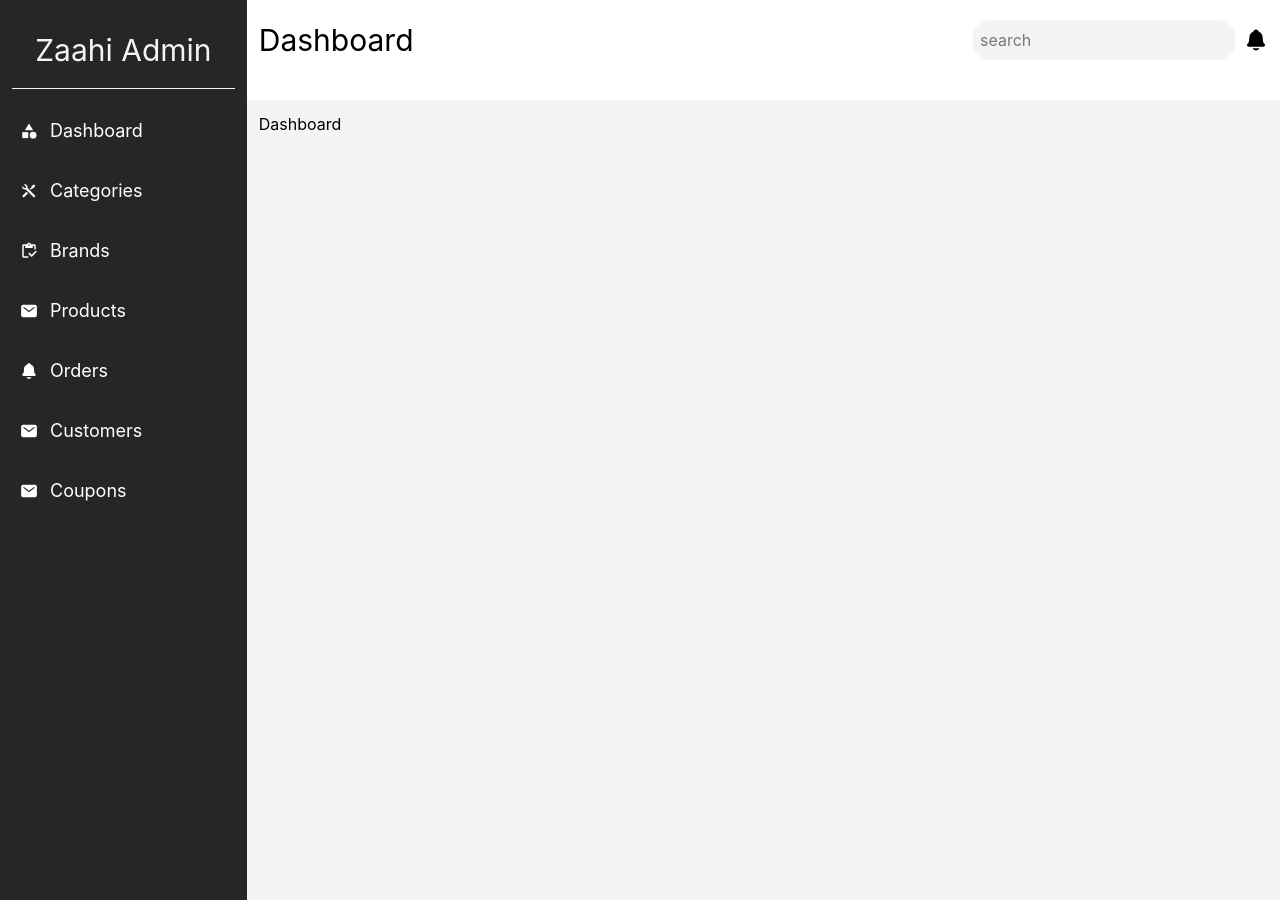
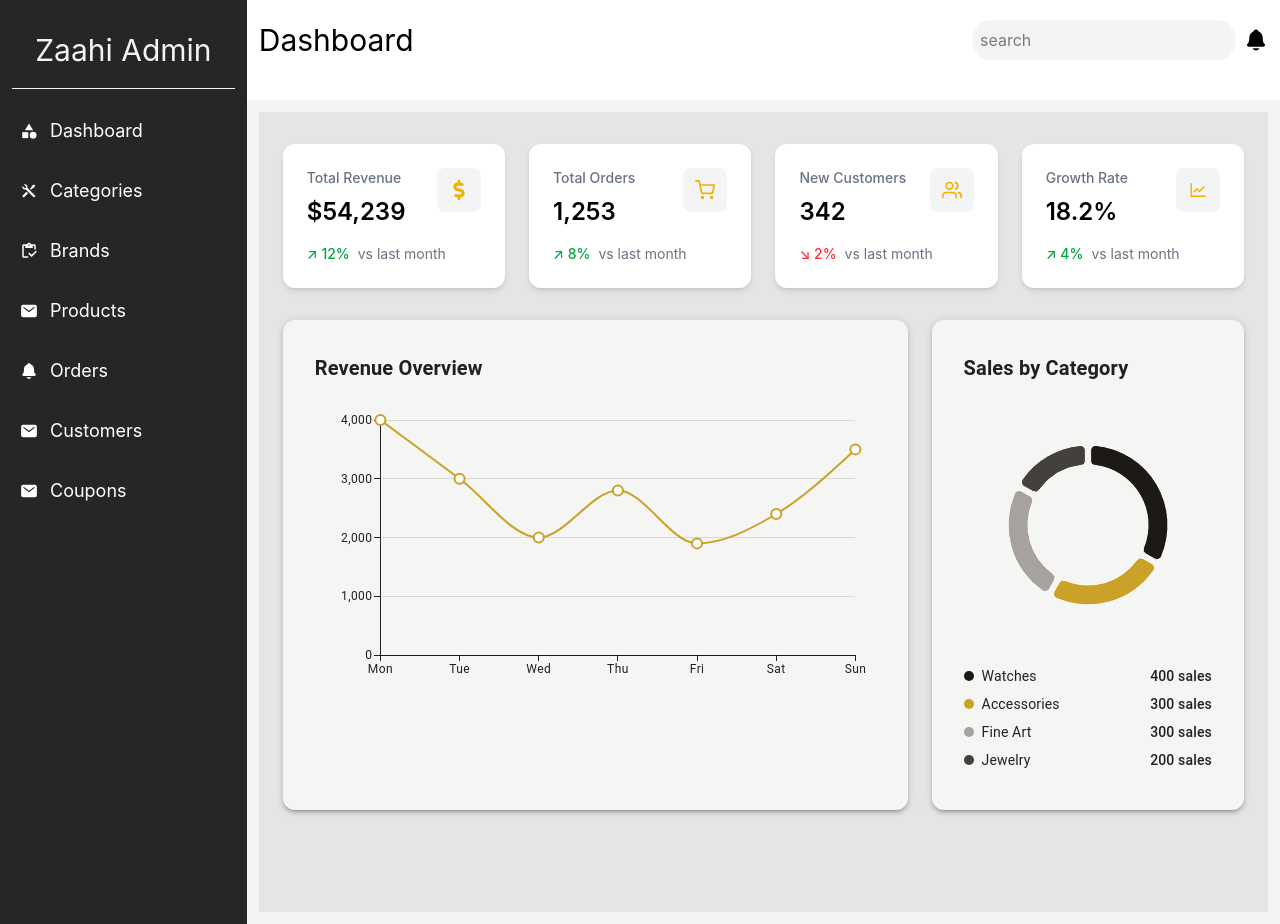
Before and after one commit to Tron-Technolegies/zaahi-admin, a React (Vite) app: page / in a window 1280 px wide. Before the commit the page ends 900 px from the top, so only its background shows below. Built offline with nearby package versions, Linux system fonts and the light colour scheme.

Commit message:
Brands Coupons and Dashboard Completed

```diff
--- a/package.json
+++ b/package.json
@@ -14,6 +14,7 @@
     "@emotion/styled": "^11.14.1",
     "@mui/icons-material": "^7.3.8",
     "@mui/material": "^7.3.8",
+    "@mui/x-charts": "^8.27.0",
     "@tailwindcss/vite": "^4.2.1",
     "react": "^19.2.0",
     "react-dom": "^19.2.0",
--- a/src/components/Brands/BrandDialog.jsx
+++ b/src/components/Brands/BrandDialog.jsx
@@ -67,7 +67,7 @@ export default function BrandDialog({ open, handleClose }) {
         }}
       >
         <input
-          className='p-2 bg-gray-100 rounded-md outline-none w-[220px] text-center font-medium'
+          className='p-2 bg-gray-100 rounded-md outline-none w-55 text-center font-medium'
           placeholder='Enter brand name'
           value={brandName}
           onChange={(e) => setBrandName(e.target.value)}
--- /dev/null
+++ b/src/components/Dashboard/DashboardCard.jsx
@@ -0,0 +1,31 @@
+import React from 'react';
+
+const DashboardCard = ({ title, value, percentage, isPositive, icon }) => {
+  return (
+    <div className='bg-white rounded-xl p-6 shadow-md hover:shadow-lg transition duration-300 w-full'>
+      <div className='flex justify-between items-start'>
+        <div>
+          <p className='text-gray-500 text-sm font-medium'>{title}</p>
+          <h2 className='text-2xl font-semibold mt-2'>{value}</h2>
+        </div>
+
+        <div className='bg-gray-100 p-3 rounded-lg text-yellow-500 text-xl'>
+          {icon}
+        </div>
+      </div>
+
+      <div className='flex items-center gap-2 mt-4 text-sm'>
+        <span
+          className={`font-medium ${
+            isPositive ? 'text-green-600' : 'text-red-500'
+          }`}
+        >
+          {isPositive ? '↗' : '↘'} {percentage}
+        </span>
+        <span className='text-gray-500'>vs last month</span>
+      </div>
+    </div>
+  );
+};
+
+export default DashboardCard;
--- /dev/null
+++ b/src/components/Dashboard/DashboardStats.jsx
@@ -0,0 +1,49 @@
+import React from 'react';
+import { FaDollarSign } from 'react-icons/fa';
+import { FiShoppingCart, FiUsers } from 'react-icons/fi';
+import { AiOutlineLineChart } from 'react-icons/ai';
+import DashboardCard from './DashboardCard';
+
+const DashboardStats = () => {
+  const statsData = [
+    {
+      title: 'Total Orders',
+      value: '1,253',
+      percentage: '8%',
+      isPositive: true,
+      icon: <FiShoppingCart />,
+    },
+    {
+      title: 'New Customers',
+      value: '342',
+      percentage: '2%',
+      isPositive: false,
+      icon: <FiUsers />,
+    },
+    {
+      title: 'Growth Rate',
+      value: '18.2%',
+      percentage: '4%',
+      isPositive: true,
+      icon: <AiOutlineLineChart />,
+    },
+  ];
+
+  return (
+    <div className='grid grid-cols-1 md:grid-cols-2 lg:grid-cols-4 gap-6'>
+      <DashboardCard
+        title='Total Revenue'
+        value='$54,239'
+        percentage='12%'
+        isPositive={true}
+        icon={<FaDollarSign />}
+      />
+
+      {statsData.map((item, index) => (
+        <DashboardCard key={index} {...item} />
+      ))}
+    </div>
+  );
+};
+
+export default DashboardStats;
--- /dev/null
+++ b/src/components/Dashboard/RevenueChart.jsx
@@ -0,0 +1,49 @@
+import * as React from 'react';
+import { Card, CardContent, Typography } from '@mui/material';
+import { LineChart } from '@mui/x-charts/LineChart';
+
+const COLORS = {
+  gold: '#C9A227',
+  lightBg: '#F5F5F4',
+};
+
+const RevenueChart = () => {
+  const data = [4000, 3000, 2000, 2800, 1900, 2400, 3500];
+
+  return (
+    <Card
+      sx={{
+        borderRadius: 3,
+        boxShadow: 3,
+        backgroundColor: COLORS.lightBg,
+        p: 2,
+      }}
+    >
+      <CardContent>
+        <Typography variant='h6' fontWeight={600} mb={2}>
+          Revenue Overview
+        </Typography>
+
+        <LineChart
+          height={300}
+          series={[
+            {
+              data: data,
+              color: COLORS.gold,
+              area: false,
+            },
+          ]}
+          xAxis={[
+            {
+              scaleType: 'point',
+              data: ['Mon', 'Tue', 'Wed', 'Thu', 'Fri', 'Sat', 'Sun'],
+            },
+          ]}
+          grid={{ vertical: false, horizontal: true }}
+        />
+      </CardContent>
+    </Card>
+  );
+};
+
+export default RevenueChart;
--- /dev/null
+++ b/src/components/Dashboard/SalesCategory.jsx
@@ -0,0 +1,85 @@
+import * as React from 'react';
+import { Card, CardContent, Typography, Box, Stack } from '@mui/material';
+import { PieChart } from '@mui/x-charts/PieChart';
+
+const COLORS = {
+  gold: '#C9A227',
+  black: '#1C1917',
+  gray: '#A8A29E',
+  darkGray: '#44403C',
+  lightBg: '#F5F5F4',
+};
+
+const salesData = [
+  { id: 0, value: 400, label: 'Watches', color: COLORS.black },
+  { id: 1, value: 300, label: 'Accessories', color: COLORS.gold },
+  { id: 2, value: 300, label: 'Fine Art', color: COLORS.gray },
+  { id: 3, value: 200, label: 'Jewelry', color: COLORS.darkGray },
+];
+
+const SalesCategory = () => {
+  return (
+    <Card
+      sx={{
+        borderRadius: 3,
+        boxShadow: 3,
+        backgroundColor: COLORS.lightBg,
+        p: 2,
+      }}
+    >
+      <CardContent>
+        <Typography variant='h6' fontWeight={600} mb={2}>
+          Sales by Category
+        </Typography>
+
+        <Box display='flex' justifyContent='center'>
+          <PieChart
+            series={[
+              {
+                data: salesData,
+                innerRadius: 60,
+                outerRadius: 80,
+                paddingAngle: 3,
+                cornerRadius: 5,
+              },
+            ]}
+            width={250}
+            height={250}
+            slotProps={{
+              legend: { hidden: true },
+            }}
+          />
+        </Box>
+
+        <Stack spacing={1} mt={2}>
+          {salesData.map((item) => (
+            <Box
+              key={item.id}
+              display='flex'
+              justifyContent='space-between'
+              alignItems='center'
+            >
+              <Box display='flex' alignItems='center' gap={1}>
+                <Box
+                  sx={{
+                    width: 10,
+                    height: 10,
+                    borderRadius: '50%',
+                    backgroundColor: item.color,
+                  }}
+                />
+                <Typography variant='body2'>{item.label}</Typography>
+              </Box>
+
+              <Typography variant='body2' fontWeight={500}>
+                {item.value} sales
+              </Typography>
+            </Box>
+          ))}
+        </Stack>
+      </CardContent>
+    </Card>
+  );
+};
+
+export default SalesCategory;
--- a/src/pages/brands/Brands.jsx
+++ b/src/pages/brands/Brands.jsx
@@ -9,7 +9,7 @@ export default function Brands() {
   return (
     <>
       <div className='flex justify-between mb-5'>
-        <h1>Brands</h1>
+        <h1 className='text-3xl font-semibold'>Brands</h1>
 
         <button
           onClick={() => setOpen(true)}
--- a/src/pages/coupons/Coupons.jsx
+++ b/src/pages/coupons/Coupons.jsx
@@ -10,7 +10,7 @@ export default function Coupons() {
   return (
     <>
       <div className='flex justify-between mb-5'>
-        <h1>Brands</h1>
+        <h1 className='text-3xl font-semibold'>Coupons</h1>
 
         <button
           onClick={() => setOpen(true)}
--- a/src/pages/dashboard/Dashboard.jsx
+++ b/src/pages/dashboard/Dashboard.jsx
@@ -1,5 +1,34 @@
-import React from "react";
+import React from 'react';
+import { Box, Container } from '@mui/material';
+import DashboardStats from '../../components/Dashboard/DashboardStats';
+import RevenueChart from '../../components/Dashboard/RevenueChart';
+import SalesCategory from '../../components/Dashboard/SalesCategory';
 
-export default function Dashboard() {
-  return <div>Dashboard</div>;
-}
+const Dashboard = () => {
+  return (
+    <Box
+      sx={{
+        minHeight: '100vh',
+        backgroundColor: '#E7E5E4',
+        py: 4,
+      }}
+    >
+      <Container maxWidth='xl'>
+        <Box mb={4}>
+          <DashboardStats />
+        </Box>
+
+        <Box
+          display='grid'
+          gridTemplateColumns={{ xs: '1fr', md: '2fr 1fr' }}
+          gap={3}
+        >
+          <RevenueChart />
+          <SalesCategory />
+        </Box>
+      </Container>
+    </Box>
+  );
+};
+
+export default Dashboard;
```
Also changed, not shown: 1 other file (tests, documents, lock files or other folders).
